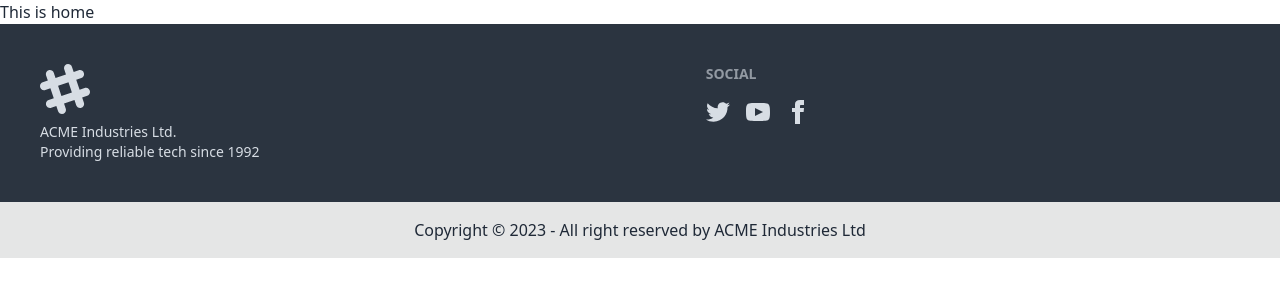
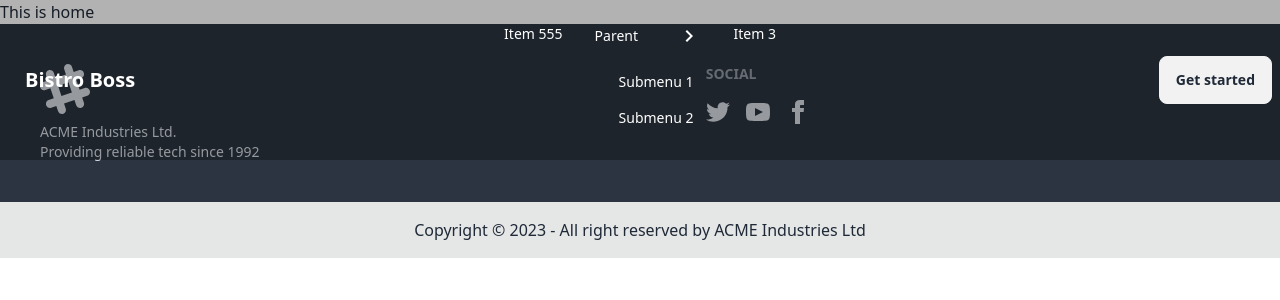
Before and after one commit to zannatulferdous0162/bistreo-boss-client, a React (Vite) app: page / in a window 1280 px wide. Shown: the top 300 px of the page. Built offline with nearby package versions, Linux system fonts and the light colour scheme.

Commit message:
add navbar

```diff
--- a/src/Layout/Main.jsx
+++ b/src/Layout/Main.jsx
@@ -1,10 +1,12 @@
 import { Outlet } from "react-router-dom";
 import Footer from "../Pages/Shared/Footer/Footer";
+import NavBar from "../Pages/Shared/NavBar/NavBar";
 
 
 const Main = () => {
     return (
         <div>
+            <NavBar></NavBar>
             <Outlet></Outlet>
             <Footer></Footer>
         </div>
--- /dev/null
+++ b/src/Pages/Shared/NavBar/NavBar.jsx
@@ -0,0 +1,46 @@
+
+
+const NavBar = () => {
+
+    const navOptions = <>
+    <li><a>Item 555</a></li>
+    <li tabIndex={0}>
+        <a className="justify-between">
+            Parent
+            <svg className="fill-current" xmlns="http://www.w3.org/2000/svg" width="24" height="24" viewBox="0 0 24 24"><path d="M8.59,16.58L13.17,12L8.59,7.41L10,6L16,12L10,18L8.59,16.58Z" /></svg>
+        </a>
+        <ul className="p-2">
+            <li><a>Submenu 1</a></li>
+            <li><a>Submenu 2</a></li>
+        </ul>
+    </li>
+    <li><a>Item 3</a></li>
+</>
+
+
+    return (
+        <div className="navbar fixed z-10 bg-opacity-30 max-w-screen-xl bg-black text-white">
+        <div className="navbar-start">
+            <div className="dropdown">
+                <label tabIndex={0} className="btn btn-ghost lg:hidden">
+                    <svg xmlns="http://www.w3.org/2000/svg" className="h-5 w-5" fill="none" viewBox="0 0 24 24" stroke="currentColor"><path strokeLinecap="round" strokeLinejoin="round" strokeWidth="2" d="M4 6h16M4 12h8m-8 6h16" /></svg>
+                </label>
+                <ul tabIndex={0} className="menu menu-compact dropdown-content mt-3 p-2 shadow bg-base-100 rounded-box w-52">
+                    {navOptions}
+                </ul>
+            </div>
+            <a className="btn btn-ghost normal-case text-xl">Bistro Boss</a>
+        </div>
+        <div className="navbar-center hidden lg:flex">
+            <ul className="menu menu-horizontal px-1">
+                {navOptions}
+            </ul>
+        </div>
+        <div className="navbar-end">
+            <a className="btn">Get started</a>
+        </div>
+    </div>
+    );
+};
+
+export default NavBar;
```
